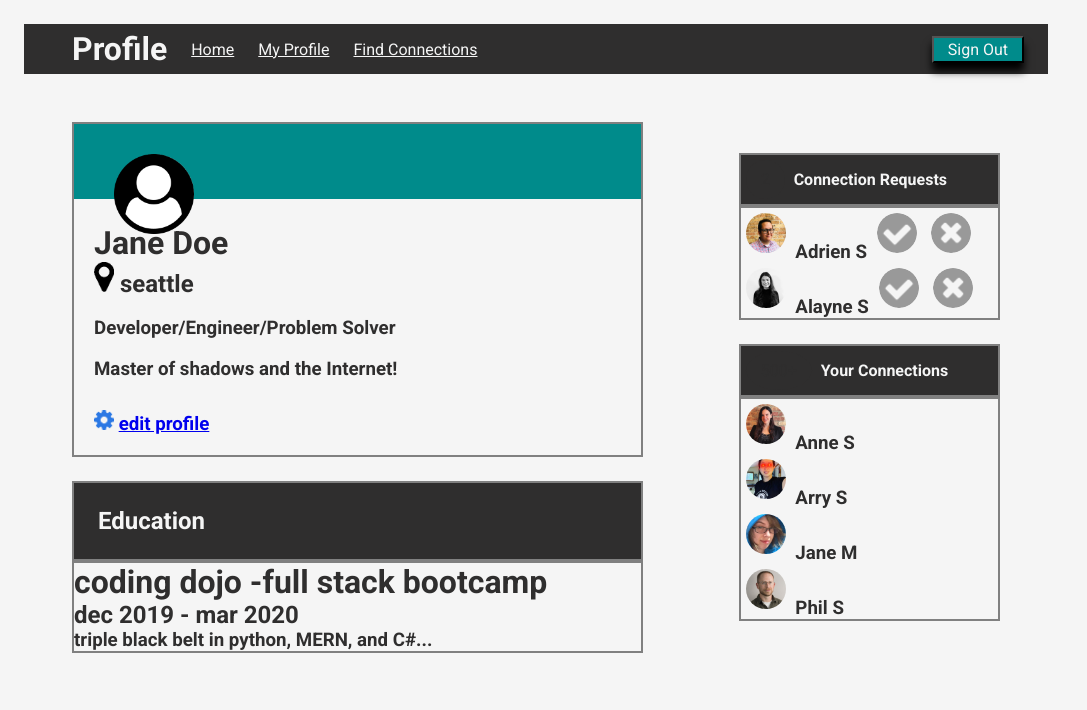
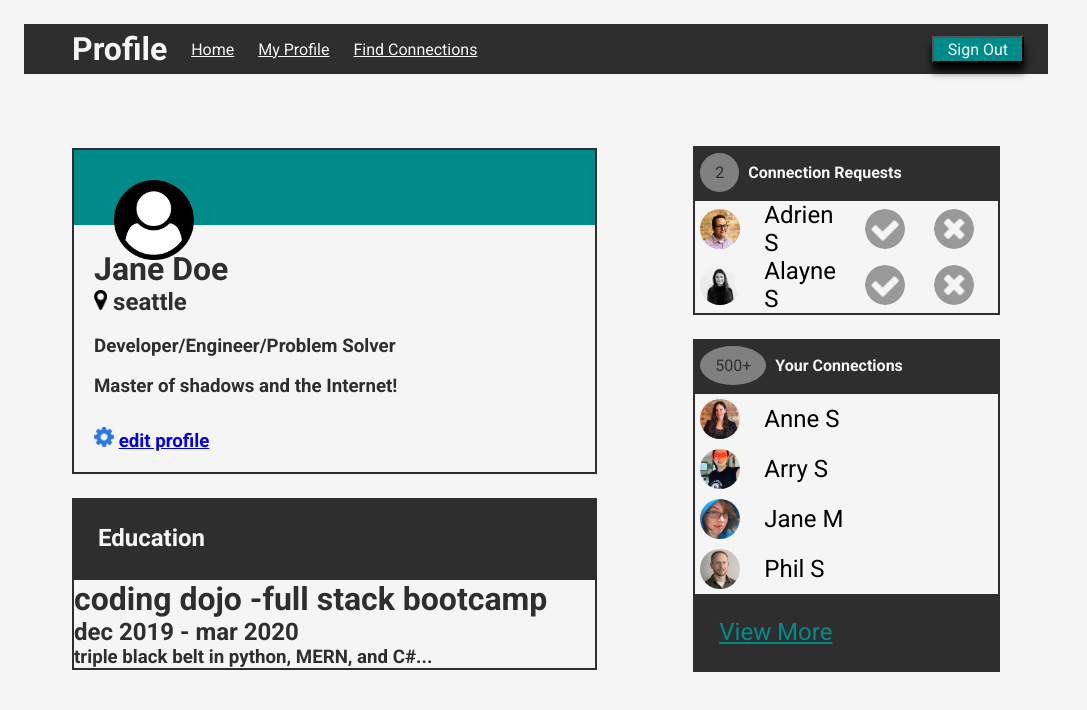
Before and after one commit to UncleBud87/registration_form, a plain HTML site: page Practice/Profile_Page/index.html in a window 1280 px wide. Shown: the whole page, without its empty margins (0-1087 px from the left). Drawn offline with Linux system fonts and the light colour scheme.

Commit message:
commit_1

```diff
--- a/Practice/Profile_Page/index.html
+++ b/Practice/Profile_Page/index.html
@@ -57,22 +57,21 @@
                     <h4>Connection Requests</h4>
                 </div>
                 <div class="requestselect">
-                    <ul class=people>
-                        <li>
-                            <h3 class="nameYesNo">
-                                <img src="./images/adrien-s.jpg" alt="adrien-s"> Adrien S
-                                <img src="./icons/accept-circle.png" alt="accept">
-                                <img src="./icons/close-circle.png" alt="decline">
-                            </h3>
-                        </li>
-                        <li>
-                            <h3 class="nameYesNo">
-                                <img src="./images/alayne-s.jpg" alt="alayne-s"> Alayne S
-                                <img src="./icons/accept-circle.png" alt="accept">
-                                <img src="./icons/close-circle.png" alt="decline">
-                            </h3>
-                        </li>
-                    </ul>
+                    <div class="nameYesNo">
+                        <img class="profilePics" src="./images/adrien-s.jpg" alt="adrien-s">
+                        <div class="profileNames">
+                            Adrien S
+                        </div>
+                        <img class="profilePics" src="./icons/accept-circle.png" alt="accept">
+                        <img class="profilePics" src="./icons/close-circle.png" alt="decline">
+                    </div>
+                    <div class="nameYesNo">
+                        <img class="profilePics" src="./images/alayne-s.jpg" alt="alayne-s"><div class="profileNames">
+                            Alayne S
+                        </div>
+                        <img class="profilePics" src="./icons/accept-circle.png" alt="accept">
+                        <img class="profilePics" src="./icons/close-circle.png" alt="decline">
+                    </div>
                 </div>
             </div>
             <div class="yourconnections">
@@ -81,28 +80,29 @@
                     <h4>Your Connections</h4>
                 </div>
                 <div class="yourcontacts">
-                    <ul class=people>
-                        <li>
-                            <h3 class="connectionNames">
-                                <img src="./images/anne-s.jpg" alt="anne-s"> Anne S
-                            </h3>
-                        </li>
-                        <li>
-                            <h3 class="connectionNames">
-                                <img src="./images/arry-s.jpg" alt="arry-s"> Arry S
-                            </h3>
-                        </li>
-                        <li>
-                            <h3 class="connectionNames">
-                                <img src="./images/jane-m.jpg" alt="jane-m"> Jane M
-                            </h3>
-                        </li>
-                        <li>
-                            <h3 class="connectionNames">
-                                <img src="./images/phil-s.jpg" alt="phil-s"> Phil S
-                            </h3>
-                        </li>
-                    </ul>
+                    <div class="connectionNames">
+                        <img class="profilePics" src="./images/anne-s.jpg" alt="anne-s"><div class="profileNames">
+                            Anne S
+                        </div>
+                    </div>
+                    <div class="connectionNames">
+                        <img class="profilePics" src="./images/arry-s.jpg" alt="arry-s"><div class="profileNames">
+                            Arry S
+                        </div>
+                    </div>
+                    <div class="connectionNames">
+                        <img class="profilePics" src="./images/jane-m.jpg" alt="jane-m"><div class="profileNames">
+                            Jane M
+                        </div>
+                    </div>
+                    <div class="connectionNames">
+                        <img class="profilePics" src="./images/phil-s.jpg" alt="phil-s"><div class="profileNames">
+                            Phil S
+                        </div>
+                    </div>
+                    <div class="viewmore">
+                        <a class="viewMoreButton" href="#">View More</a>
+                    </div>
                 </div>
             </div>
         </div>
--- a/Practice/Profile_Page/style.css
+++ b/Practice/Profile_Page/style.css
@@ -14,7 +14,6 @@ html {
 h4 {
     display: inline-block
 }
-
 
 header {
     width: 80%;
@@ -76,7 +75,7 @@ header {
 
 .cardbody {
     margin: 0 1.5rem;
-    border: 2px solid gray;
+    border: 2px solid rgb(47, 46, 46);
 }
 
 .top {
@@ -87,6 +86,12 @@ header {
     margin-bottom: 25px;
 }
 
+.userface {
+    margin-top: 30px;
+    margin-left: 40px;
+    width: 80px;
+}
+
 .content {
     color: rgb(47, 46, 46);
     min-width: 40%;
@@ -95,31 +100,25 @@ header {
     padding-bottom: 20px;
 }
 
-.userface {
-    margin-top: 30px;
-    margin-left: 40px;
-    width: 80px;
-}
-
 .pindrop {
-    width: 20px;
+    height: 20px;
 }
 
 .joblist {
     margin-top: 1em;
 }
 
+.gear {
+    margin-top: 30px;
+}
+
 .profilegear {
     width: 20px;
 }
 
-.gear {
-    margin-top: 30px;
-}
-
 .educationheader {
     color: whitesmoke;
-    border: 2px solid gray;
+    border: 2px solid rgb(47, 46, 46);
     margin: 0 1.5rem;
     padding: 1.5rem;
     background-color: rgb(47, 46, 46);
@@ -127,7 +126,7 @@ header {
 
 .educationbody {
     color: rgb(47, 46, 46);
-    border: 2px solid gray;
+    border: 2px solid rgb(47, 46, 46);
     margin: 0 1.5rem;
 }
 
@@ -144,20 +143,41 @@ header {
 }
 
 .requestbar, .yourconnectionsheader {
-    border: 2px solid gray;
+    border: 2px solid rgb(47, 46, 46);
     min-width: 20%;
     color: whitesmoke;
     background-color: rgb(47, 46, 46);
     min-height: 50px;
 }
+
+.nameYesNo, .connectionNames {
+    font-size: x-large;
+    align-items: center;
+    display: flex;
+    justify-content: flex-start;
+}
+
+.profilePics{
+    height: 40px;
+    border-radius: 50%;
+    margin: 5px;
+    margin-right: 1.5rem;
+}
+
 .requestselect, .yourcontacts {
-    border: 2px solid gray;
+    border: 2px solid rgb(47, 46, 46);
     min-height: 50px;
     min-width: 20%;
+    display: flex;
+    flex-direction: column;
+}
+
+.profileNames{
+    margin-right: 1.5rem;
 }
 
 .requestAmt, .connectionAmt {
-    background-color: rgb(47, 46, 46);
+    background-color: gray;
     color: rgb(47, 46, 46);
     border: none;
     border-radius: 50%;
@@ -168,19 +188,13 @@ header {
     margin: 5px;
 }
 
-li img{
-
-    height: 40px;
-    border-radius: 50%;
-    margin: 5px;
+.viewmore {
+    color: darkcyan;
+    font-size: x-large;
+    padding: 1.5rem;
+    background-color: rgb(47, 46, 46);
 }
 
-.people {
-    color: rgb(47, 46, 46);
-    align-items: center;
-    list-style: none;
+.viewMoreButton {
+    color: darkcyan;
 }
-
-.connectionNames {
-    vertical-align: middle;
-}
```
